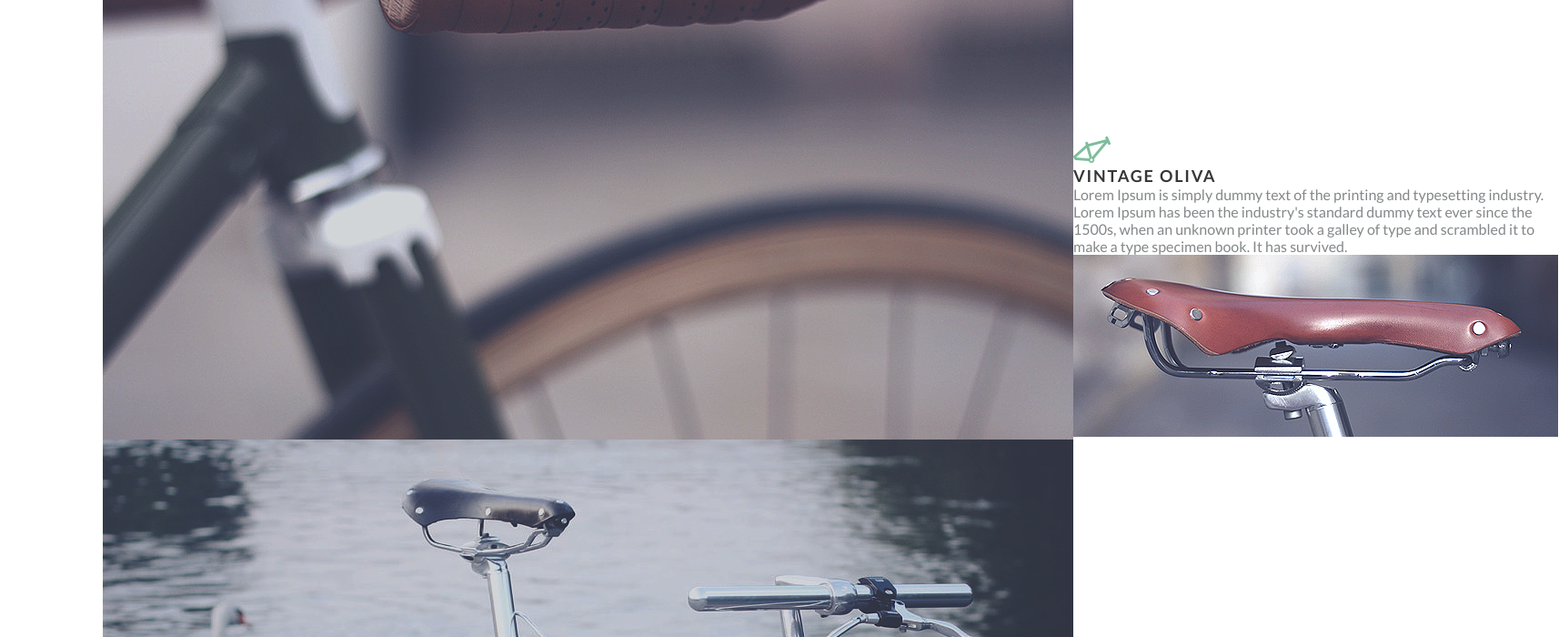
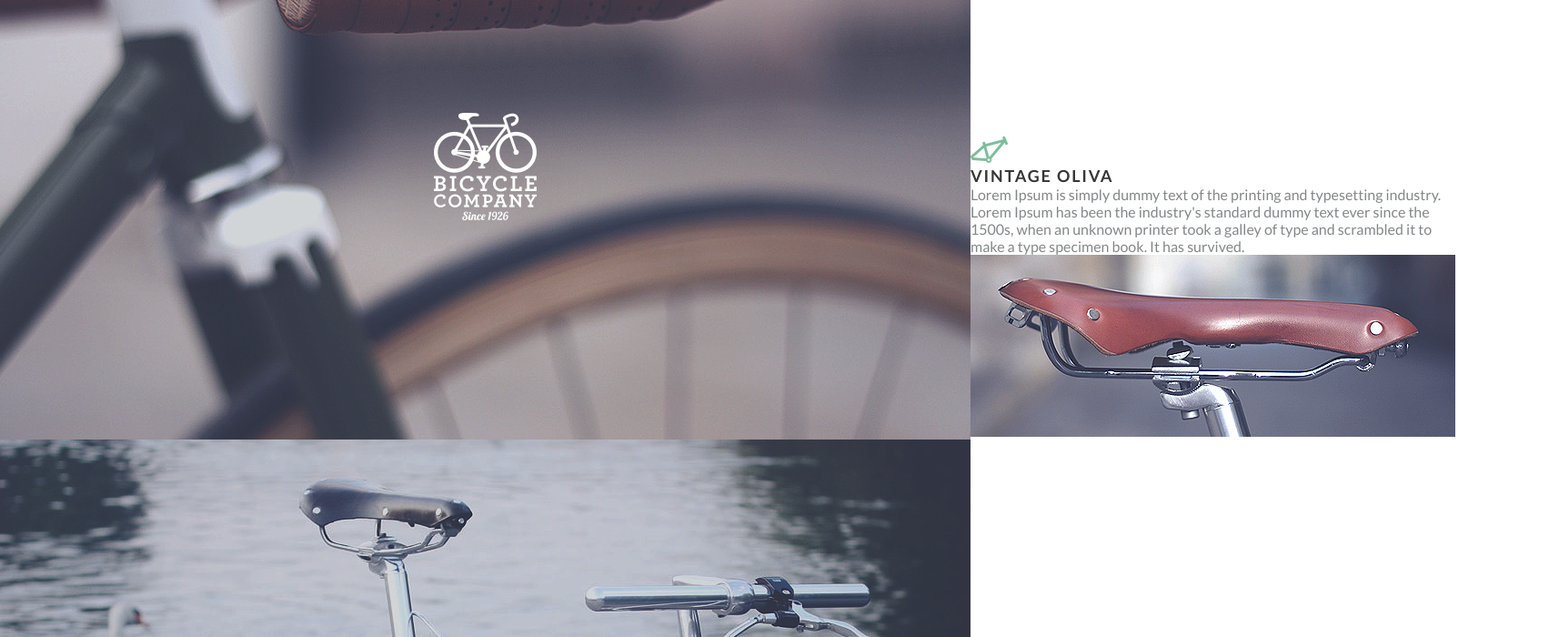
Before and after one commit to widukin/project_velo, a plain HTML site: page index.html in a window 1280 px wide. Shown: the part 1260-1960 px from the top of the page at 91% size, 1714 px wide, since content can reach past the window. Drawn offline with Linux system fonts and the light colour scheme.

Commit message:
create class logo to position logo

```diff
--- a/styles.css
+++ b/styles.css
@@ -83,6 +83,9 @@ header {
   justify-content: center;
 }
 
+.logo {
+  position: absolute;
+}
 
 /* #bg_layer_12 {
   width: auto;
```
